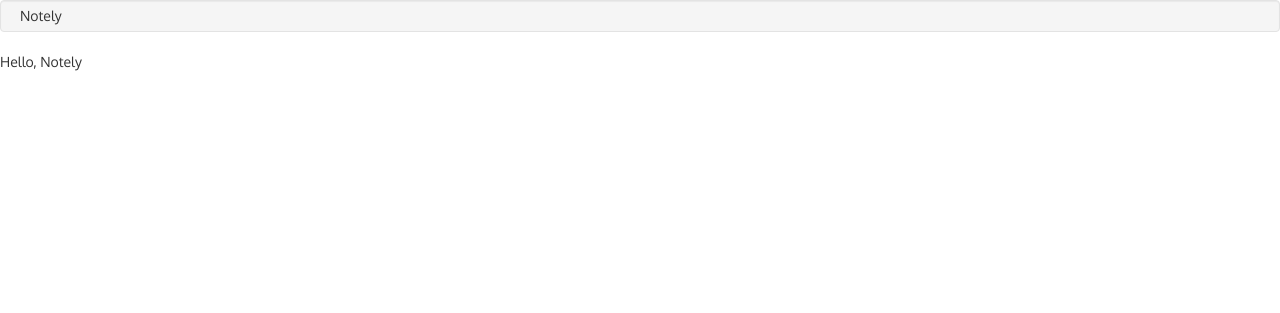
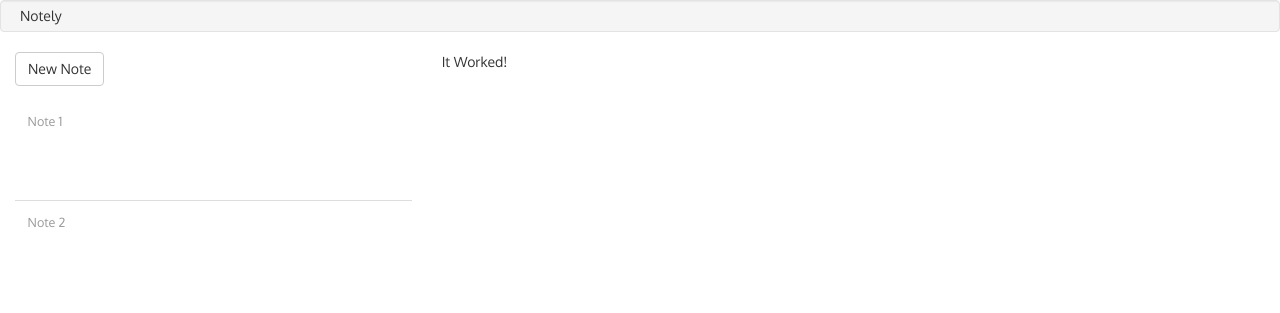
Before and after one commit to tstuart/notely, a website: page app/index.html at #/notes in a window 1280 px wide. Drawn offline with nearby package versions, Linux system fonts and the light colour scheme; some packages are replaced by stand-ins of ours; a script that the page names is missing.

Commit message:
added child view

```diff
--- a/app/notes/notes.html
+++ b/app/notes/notes.html
@@ -1,6 +1,20 @@
-<p>
-  {{ message }}
-</p>
-
-<div ui-view>
+<div class="container">
+    <div class="row">
+        <div class="col-xs-4">
+            <nav id="sidebar">
+                <button class="new-note btn btn-default">
+                    New Note
+                </button>
+                <ul id="notes">
+                    <li>Note 1</li>
+                    <li>Note 2</li>
+                </ul>
+            </nav>
+        </div>
+        <div class="col-xs-8">
+            <main>
+                <div ui-view></div>
+            </main>
+        </div>
+    </div>
 </div>
--- a/app/notes/notes.js
+++ b/app/notes/notes.js
@@ -26,9 +26,9 @@
 
     }
 
-    NotesController['$inject'] = ['$scope'];
-    function NotesController($scope) {
-        $scope.message = "Hello, Notely";
+    NotesController['$inject'] = ['$scope', '$state'];
+    function NotesController($scope, $state) {
+        $state.go("notes.form");
     }
 
 })();
```
